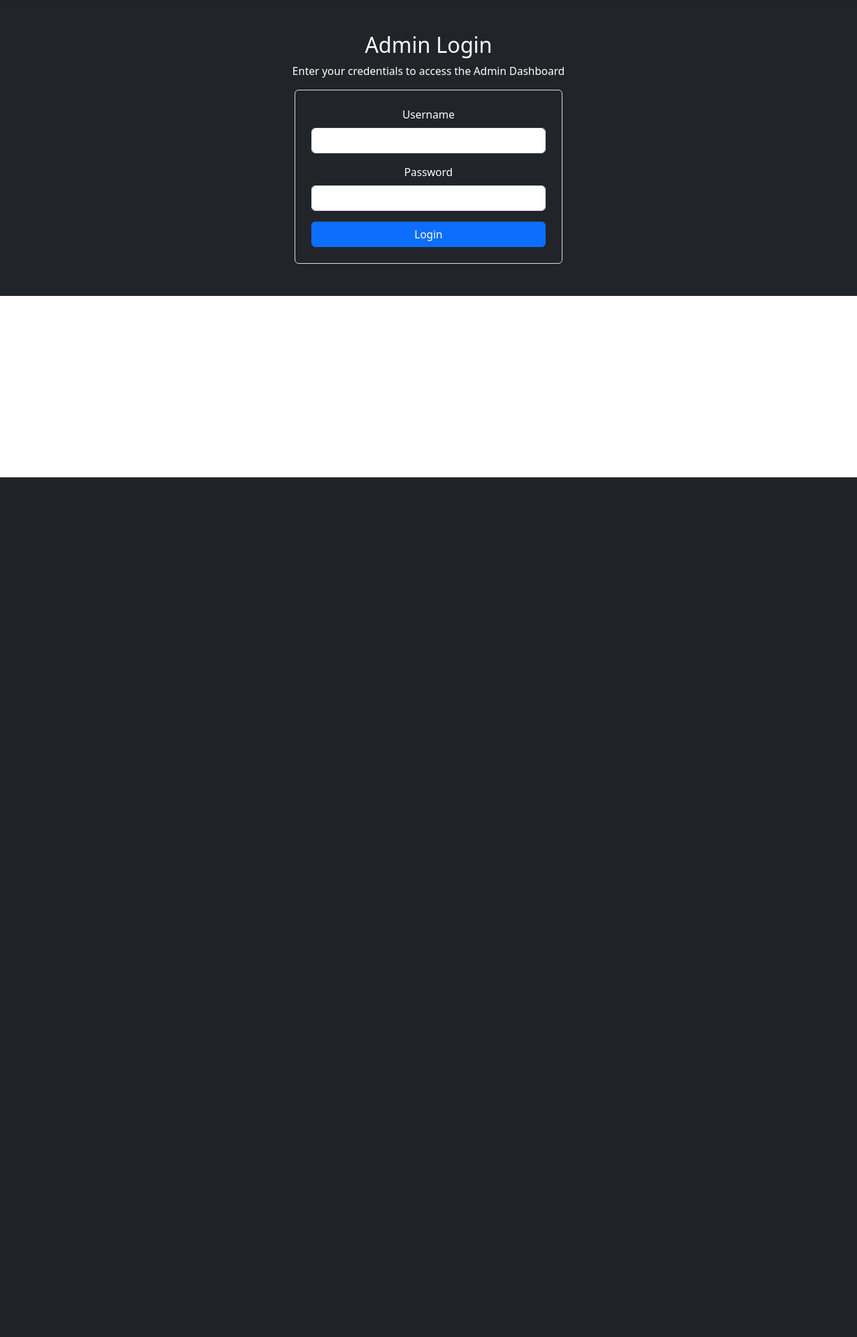
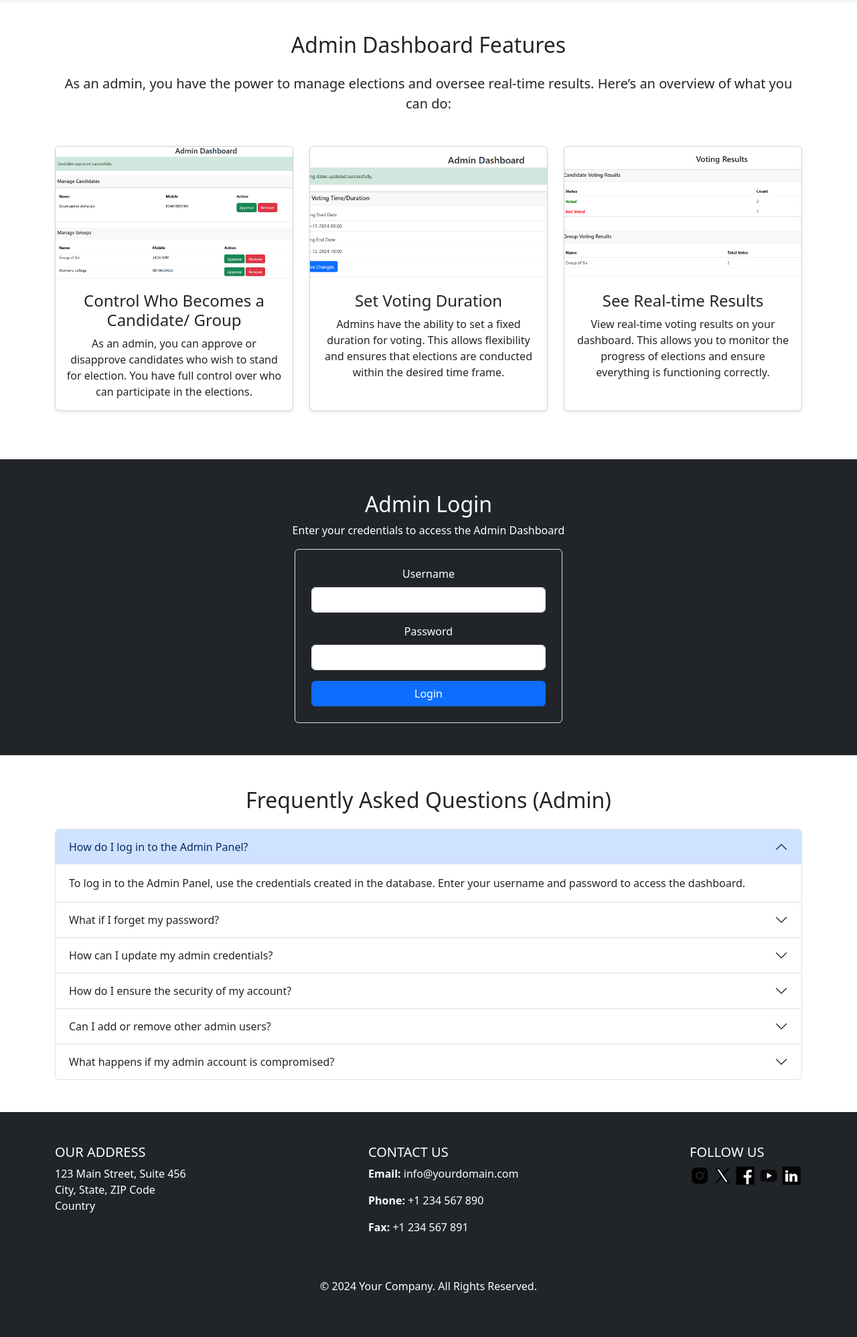
Before and after one commit to codewithsoumyasree/collegeProject, a PHP site: page /admin/admin_login.html in a window 1280 px wide. Shown: the part 87-2084 px from the top of the page at 67% size. Before the commit the page ends 800 px from the top, so only its background shows below. Run offline with PHP 8.4, Linux system fonts and the light colour scheme.

Commit message:
debugged + modified design

```diff
--- a/voting_system/admin/admin_dashboard.php
+++ b/voting_system/admin/admin_dashboard.php
@@ -17,7 +17,7 @@ function sanitize($input) {
 if (isset($_GET['approve_candidate']) || isset($_GET['approve_group'])) {
     // Determine whether the action is for a candidate or group
     $id = sanitize($_GET['approve_candidate'] ?? $_GET['approve_group']);
-    $role = isset($_GET['approve_candidate']) ? 1 : 2;  // 1 = Candidate, 2 = Group
+    $role = isset($_GET['approve_candidate']) ? 1 : 2;
 
     // Query to update the status of the user (approve the candidate or group)
     $query = "UPDATE user SET status = 1 WHERE id = '$id' AND role = '$role'";
--- a/voting_system/admin/admin_login.html
+++ b/voting_system/admin/admin_login.html
@@ -6,6 +6,7 @@
     <meta http-equiv="X-UA-Compatible" content="ie=edge">
     <title>Admin Login | Voting System</title>
     <link href="https://cdn.jsdelivr.net/npm/bootstrap@5.3.3/dist/css/bootstrap.min.css" rel="stylesheet">
+
 </head>
 <body>
      <!-- Navbar -->
@@ -35,6 +36,52 @@
         </div>
     </nav>
 
+    <!-- Admin Dashboard Overview Section -->
+<section class="admin-features py-5">
+    <div class="container text-center">
+        <h2 class="mb-4">Admin Dashboard Features</h2>
+        <p class="lead mb-5">As an admin, you have the power to manage elections and oversee real-time results. Here’s an overview of what you can do:</p>
+
+        <!-- Card 1: Manage Candidates -->
+        <div class="row">
+            <div class="col-md-4 mb-4">
+                <div class="card h-100 d-flex flex-column shadow-sm">
+                    <img src="../assets/approve.png" class="card-img-top img-fluid" alt="Manage Candidates" style="height: 200px; object-fit: cover;">
+                    <div class="card-body d-flex flex-column">
+                        <h4 class="card-title">Control Who Becomes a Candidate/ Group</h4>
+                        <p class="card-text">As an admin, you can approve or disapprove candidates who wish to stand for election. You have full control over who can participate in the elections.</p>
+                    </div>
+                </div>
+            </div>
+
+            <!-- Card 2: Set Voting Duration -->
+            <div class="col-md-4 mb-4">
+                <div class="card h-100 d-flex flex-column shadow-sm">
+                    <img src="../assets/time.png" class="card-img-top img-fluid" alt="Set Voting Duration" style="height: 200px; object-fit: cover;">
+                    <div class="card-body d-flex flex-column">
+                        <h4 class="card-title">Set Voting Duration</h4>
+                        <p class="card-text">Admins have the ability to set a fixed duration for voting. This allows flexibility and ensures that elections are conducted within the desired time frame.</p>
+                    </div>
+                </div>
+            </div>
+
+            <!-- Card 3: View Real-time Results -->
+            <div class="col-md-4 mb-4">
+                <div class="card h-100 d-flex flex-column shadow-sm">
+                    <img src="../assets/real_time.png" class="card-img-top img-fluid" alt="Real-time Results" style="height: 200px; object-fit: cover;">
+                    <div class="card-body d-flex flex-column">
+                        <h4 class="card-title">See Real-time Results</h4>
+                        <p class="card-text">View real-time voting results on your dashboard. This allows you to monitor the progress of elections and ensure everything is functioning correctly.</p>
+                    </div>
+                </div>
+            </div>
+        </div>
+    </div>
+</section>
+
+    </section>
+
+    <!-- Admin Login Section -->
     <section class="cta-section py-5 bg-dark text-white text-center">
         <h2>Admin Login</h2>
         <p>Enter your credentials to access the Admin Dashboard</p>
@@ -53,6 +100,138 @@
         </div>
     </section>
 
+
+     <!-- Admin FAQ Section -->
+<section class="faq py-5">
+    <div class="container">
+        <h2 class="text-center mb-4">Frequently Asked Questions (Admin)</h2>
+        <div class="accordion" id="faqAccordion">
+            <div class="accordion-item">
+                <h2 class="accordion-header" id="headingOne">
+                    <button class="accordion-button" type="button" data-bs-toggle="collapse" data-bs-target="#collapseOne" aria-expanded="true" aria-controls="collapseOne">
+                        How do I log in to the Admin Panel?
+                    </button>
+                </h2>
+                <div id="collapseOne" class="accordion-collapse collapse show" aria-labelledby="headingOne" data-bs-parent="#faqAccordion">
+                    <div class="accordion-body">
+                        To log in to the Admin Panel, use the credentials created in the database. Enter your username and password to access the dashboard.
+                    </div>
+                </div>
+            </div>
+
+            <div class="accordion-item">
+                <h2 class="accordion-header" id="headingTwo">
+                    <button class="accordion-button collapsed" type="button" data-bs-toggle="collapse" data-bs-target="#collapseTwo" aria-expanded="false" aria-controls="collapseTwo">
+                        What if I forget my password?
+                    </button>
+                </h2>
+                <div id="collapseTwo" class="accordion-collapse collapse" aria-labelledby="headingTwo" data-bs-parent="#faqAccordion">
+                    <div class="accordion-body">
+                        The "Forgot Password" option is not available, as admin credentials are directly managed and created in the database. Please contact your database administrator if you need assistance with resetting your password.
+                    </div>
+                </div>
+            </div>
+
+            <div class="accordion-item">
+                <h2 class="accordion-header" id="headingThree">
+                    <button class="accordion-button collapsed" type="button" data-bs-toggle="collapse" data-bs-target="#collapseThree" aria-expanded="false" aria-controls="collapseThree">
+                        How can I update my admin credentials?
+                    </button>
+                </h2>
+                <div id="collapseThree" class="accordion-collapse collapse" aria-labelledby="headingThree" data-bs-parent="#faqAccordion">
+                    <div class="accordion-body">
+                        Admin credentials can be updated directly in the database. To change your username or password, contact the system administrator to update your details in the database.
+                    </div>
+                </div>
+            </div>
+
+            <div class="accordion-item">
+                <h2 class="accordion-header" id="headingFour">
+                    <button class="accordion-button collapsed" type="button" data-bs-toggle="collapse" data-bs-target="#collapseFour" aria-expanded="false" aria-controls="collapseFour">
+                        How do I ensure the security of my account?
+                    </button>
+                </h2>
+                <div id="collapseFour" class="accordion-collapse collapse" aria-labelledby="headingFour" data-bs-parent="#faqAccordion">
+                    <div class="accordion-body">
+                        To ensure the security of your account, use strong passwords that are unique and difficult to guess. Additionally, it's recommended to store your credentials securely and to avoid sharing them with others.
+                    </div>
+                </div>
+            </div>
+
+            <div class="accordion-item">
+                <h2 class="accordion-header" id="headingFive">
+                    <button class="accordion-button collapsed" type="button" data-bs-toggle="collapse" data-bs-target="#collapseFive" aria-expanded="false" aria-controls="collapseFive">
+                        Can I add or remove other admin users?
+                    </button>
+                </h2>
+                <div id="collapseFive" class="accordion-collapse collapse" aria-labelledby="headingFive" data-bs-parent="#faqAccordion">
+                    <div class="accordion-body">
+                        The ability to add or remove other admin users depends on your privileges. If you have sufficient permissions, you can modify user roles through the database or via an admin management interface provided in the system.
+                    </div>
+                </div>
+            </div>
+
+            <div class="accordion-item">
+                <h2 class="accordion-header" id="headingSix">
+                    <button class="accordion-button collapsed" type="button" data-bs-toggle="collapse" data-bs-target="#collapseSix" aria-expanded="false" aria-controls="collapseSix">
+                        What happens if my admin account is compromised?
+                    </button>
+                </h2>
+                <div id="collapseSix" class="accordion-collapse collapse" aria-labelledby="headingSix" data-bs-parent="#faqAccordion">
+                    <div class="accordion-body">
+                        If your account is compromised, immediately contact the system administrator to reset your credentials in the database. Ensure that a new, strong password is set to protect the account.
+                    </div>
+                </div>
+            </div>
+        </div>
+    </div>
+</section>
+
+ <!-- Footer Section -->
+<footer class="bg-dark text-white py-5">
+    <div class="container">
+        <div class="row">
+            <!-- Address Section -->
+            <div class="col-md-4 mb-4">
+                <h5 class="text-uppercase font-weight-bold">Our Address</h5>
+                <p>
+                    123 Main Street, Suite 456<br>
+                    City, State, ZIP Code<br>
+                    Country
+                </p>
+            </div>
+
+            <!-- Contact Us Section -->
+            <div class="col-md-4 mb-4" style="padding-left: 100px ;">
+                <h5 class="text-uppercase font-weight-bold">Contact Us</h5>
+                <p><strong>Email:</strong> info@yourdomain.com</p>
+                <p><strong>Phone:</strong> +1 234 567 890</p>
+                <p><strong>Fax:</strong> +1 234 567 891</p>
+            </div>
+
+            <!-- Social Media Icons Section -->
+            <div class="col-md-4 mb-4" style="padding-left: 200px ;">
+                <h5 class="text-uppercase font-weight-bold">Follow Us</h5>
+                <div class="social-icons">
+                    <div class="icons">
+                        <img src="assets/icons8-instagram-logo-30.png" class="insta"></img>
+                        <img src="assets/icons8-twitterx-30.png" class="twitter"></img>
+                        <img src="assets/icons8-facebook-30.png" class="facebook"></img>
+                        <img src="assets/icons8-youtube-logo-30.png" class="youtube"></img>
+                        <img src="assets/icons8-linkedin-logo-30.png" class="linkedin"></img>
+                    </div>
+                </div>
+            </div>
+        </div>
+        <!-- All Rights Reserved -->
+        <div class="row mt-4">
+            <div class="col-12 text-center">
+                <p>&copy; 2024 Your Company. All Rights Reserved.</p>
+            </div>
+        </div>
+    </div>
+</footer>
+
     <script src="https://cdn.jsdelivr.net/npm/bootstrap@5.3.3/dist/js/bootstrap.bundle.min.js"></script>
 </body>
 </html>
```
Also changed, not shown: voting_system/routes/dashboard.php (+8 -12 lines), voting_system/assets/approve.png (added), voting_system/assets/real_time.png (added), voting_system/assets/time.png (added).
